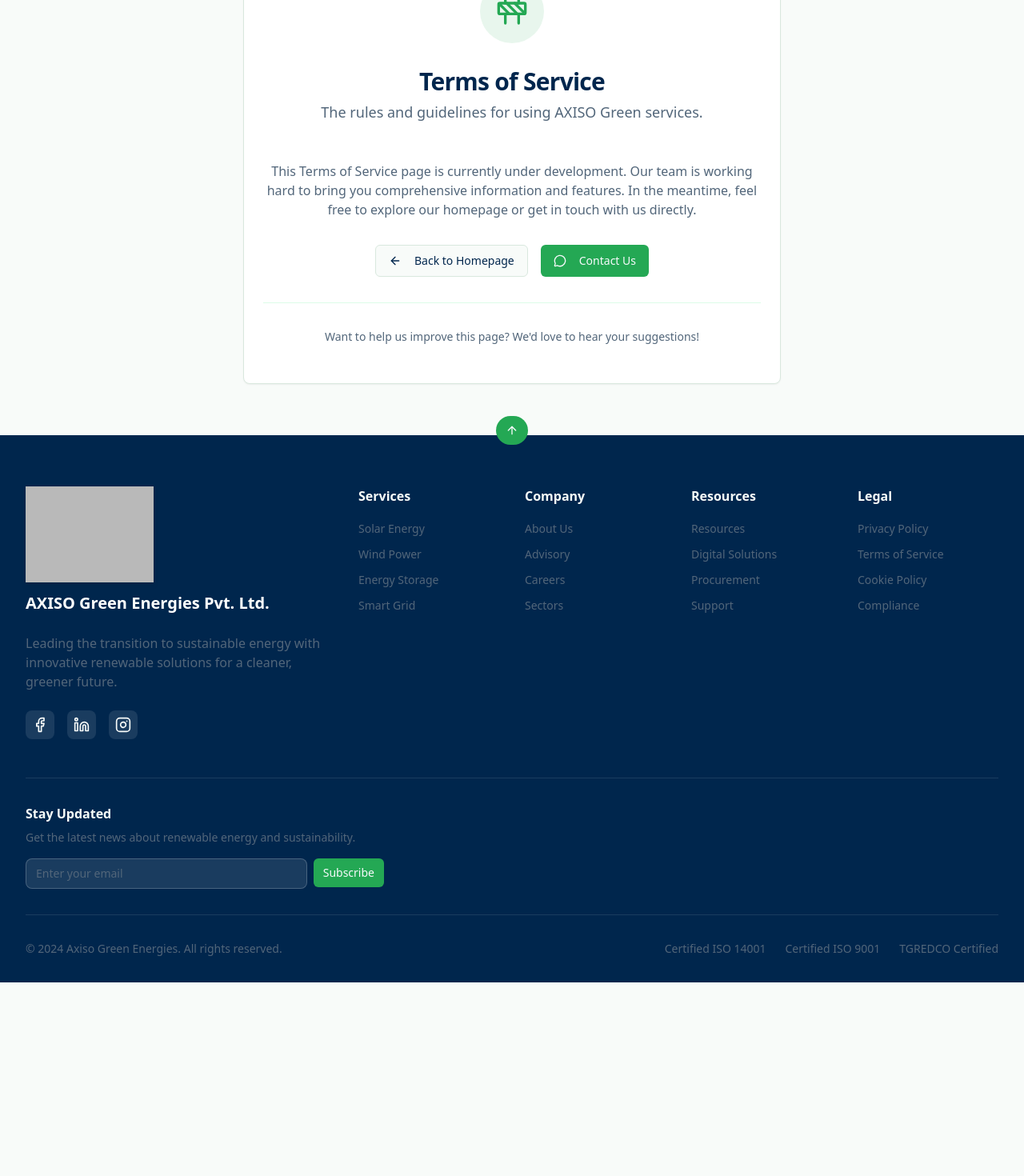
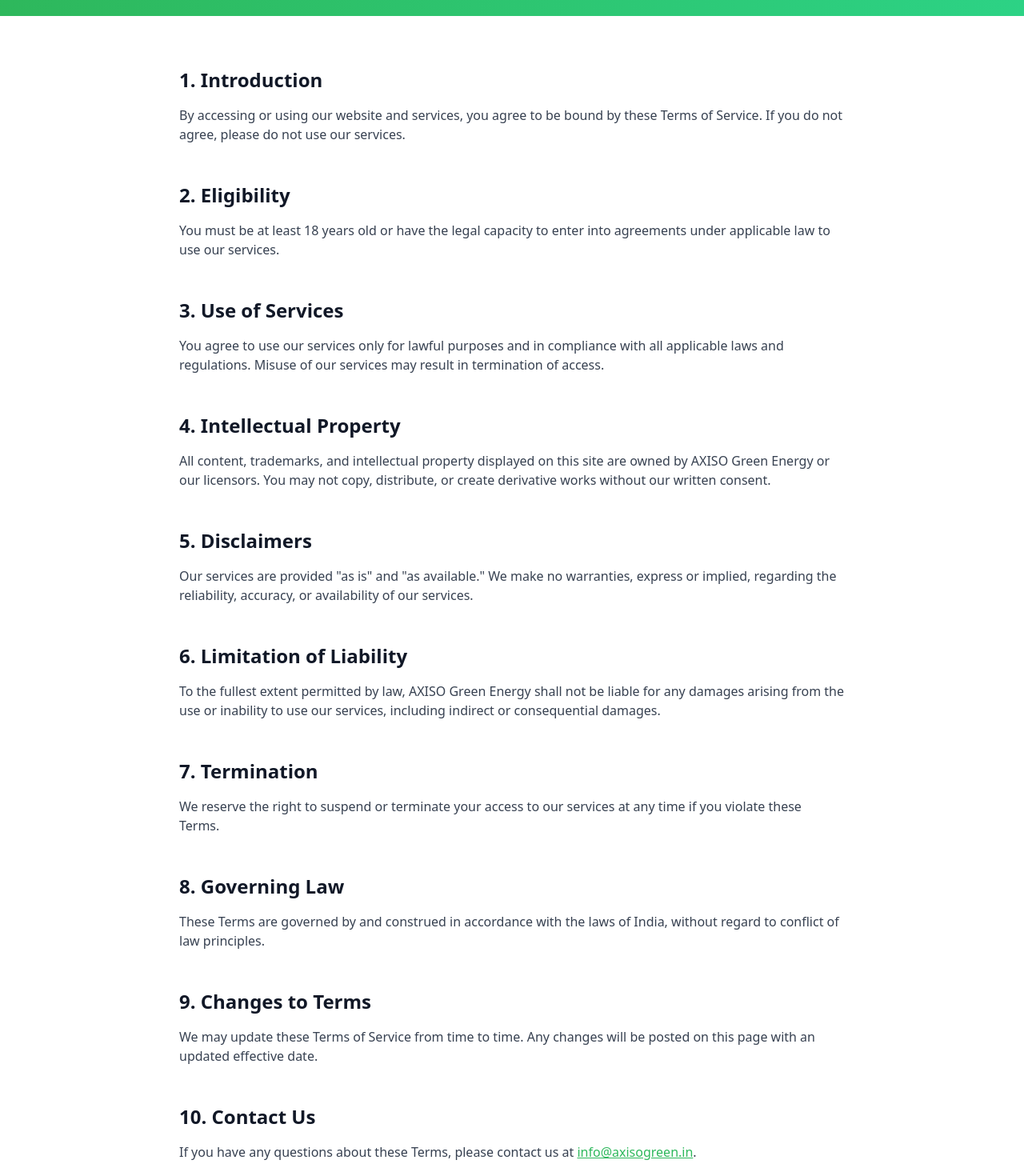
Before and after one commit to azorixsemivlsitraining/axisogreen1, a React (Vite) app: page /terms in a window 1280 px wide. Shown: the part 220-1690 px from the top of the page at 80% size. Before the commit the page ends 1448 px from the top, so only its background shows below. Built offline with nearby package versions, Linux system fonts and the light colour scheme; grey boxes are pictures that could not be loaded.

Commit message:
Update Terms.tsx

```diff
--- a/client/pages/Terms.tsx
+++ b/client/pages/Terms.tsx
@@ -1,11 +1,145 @@
-import PlaceholderPage from "@/components/PlaceholderPage";
+import * as React from "react";
 
 export default function Terms() {
   return (
-    <PlaceholderPage
-      title="Terms of Service"
-      description="The rules and guidelines for using AXISO Green services."
-      pageName="Terms of Service"
-    />
+    <div className="bg-white min-h-screen">
+      {/* Header */}
+      <section className="bg-gradient-to-r from-solar-600 to-energy-500 text-white py-16">
+        <div className="max-w-7xl mx-auto px-6 lg:px-8 text-center">
+          <h1 className="text-4xl font-bold mb-4">Terms of Service</h1>
+          <p className="text-lg max-w-2xl mx-auto">
+            Please read these Terms of Service carefully before using AXISO Green
+            Energy’s website and services.
+          </p>
+        </div>
+      </section>
+
+      {/* Content */}
+      <section className="py-16">
+        <div className="max-w-4xl mx-auto px-6 lg:px-8 space-y-12 text-gray-700">
+          {/* Introduction */}
+          <div>
+            <h2 className="text-2xl font-semibold text-gray-900 mb-4">
+              1. Introduction
+            </h2>
+            <p>
+              By accessing or using our website and services, you agree to be
+              bound by these Terms of Service. If you do not agree, please do not
+              use our services.
+            </p>
+          </div>
+
+          {/* Eligibility */}
+          <div>
+            <h2 className="text-2xl font-semibold text-gray-900 mb-4">
+              2. Eligibility
+            </h2>
+            <p>
+              You must be at least 18 years old or have the legal capacity to
+              enter into agreements under applicable law to use our services.
+            </p>
+          </div>
+
+          {/* Use of Services */}
+          <div>
+            <h2 className="text-2xl font-semibold text-gray-900 mb-4">
+              3. Use of Services
+            </h2>
+            <p>
+              You agree to use our services only for lawful purposes and in
+              compliance with all applicable laws and regulations. Misuse of our
+              services may result in termination of access.
+            </p>
+          </div>
+
+          {/* Intellectual Property */}
+          <div>
+            <h2 className="text-2xl font-semibold text-gray-900 mb-4">
+              4. Intellectual Property
+            </h2>
+            <p>
+              All content, trademarks, and intellectual property displayed on
+              this site are owned by AXISO Green Energy or our licensors. You may
+              not copy, distribute, or create derivative works without our
+              written consent.
+            </p>
+          </div>
+
+          {/* Disclaimers */}
+          <div>
+            <h2 className="text-2xl font-semibold text-gray-900 mb-4">
+              5. Disclaimers
+            </h2>
+            <p>
+              Our services are provided "as is" and "as available." We make no
+              warranties, express or implied, regarding the reliability,
+              accuracy, or availability of our services.
+            </p>
+          </div>
+
+          {/* Limitation of Liability */}
+          <div>
+            <h2 className="text-2xl font-semibold text-gray-900 mb-4">
+              6. Limitation of Liability
+            </h2>
+            <p>
+              To the fullest extent permitted by law, AXISO Green Energy shall not
+              be liable for any damages arising from the use or inability to use
+              our services, including indirect or consequential damages.
+            </p>
+          </div>
+
+          {/* Termination */}
+          <div>
+            <h2 className="text-2xl font-semibold text-gray-900 mb-4">
+              7. Termination
+            </h2>
+            <p>
+              We reserve the right to suspend or terminate your access to our
+              services at any time if you violate these Terms.
+            </p>
+          </div>
+
+          {/* Governing Law */}
+          <div>
+            <h2 className="text-2xl font-semibold text-gray-900 mb-4">
+              8. Governing Law
+            </h2>
+            <p>
+              These Terms are governed by and construed in accordance with the
+              laws of India, without regard to conflict of law principles.
+            </p>
+          </div>
+
+          {/* Updates */}
+          <div>
+            <h2 className="text-2xl font-semibold text-gray-900 mb-4">
+              9. Changes to Terms
+            </h2>
+            <p>
+              We may update these Terms of Service from time to time. Any changes
+              will be posted on this page with an updated effective date.
+            </p>
+          </div>
+
+          {/* Contact */}
+          <div>
+            <h2 className="text-2xl font-semibold text-gray-900 mb-4">
+              10. Contact Us
+            </h2>
+            <p>
+              If you have any questions about these Terms, please contact us at{" "}
+              <a
+                href="mailto:info@axisogreen.in"
+                className="text-solar-600 underline"
+              >
+                info@axisogreen.in
+              </a>
+              .
+            </p>
+          </div>
+        </div>
+      </section>
+    </div>
   );
 }
```
